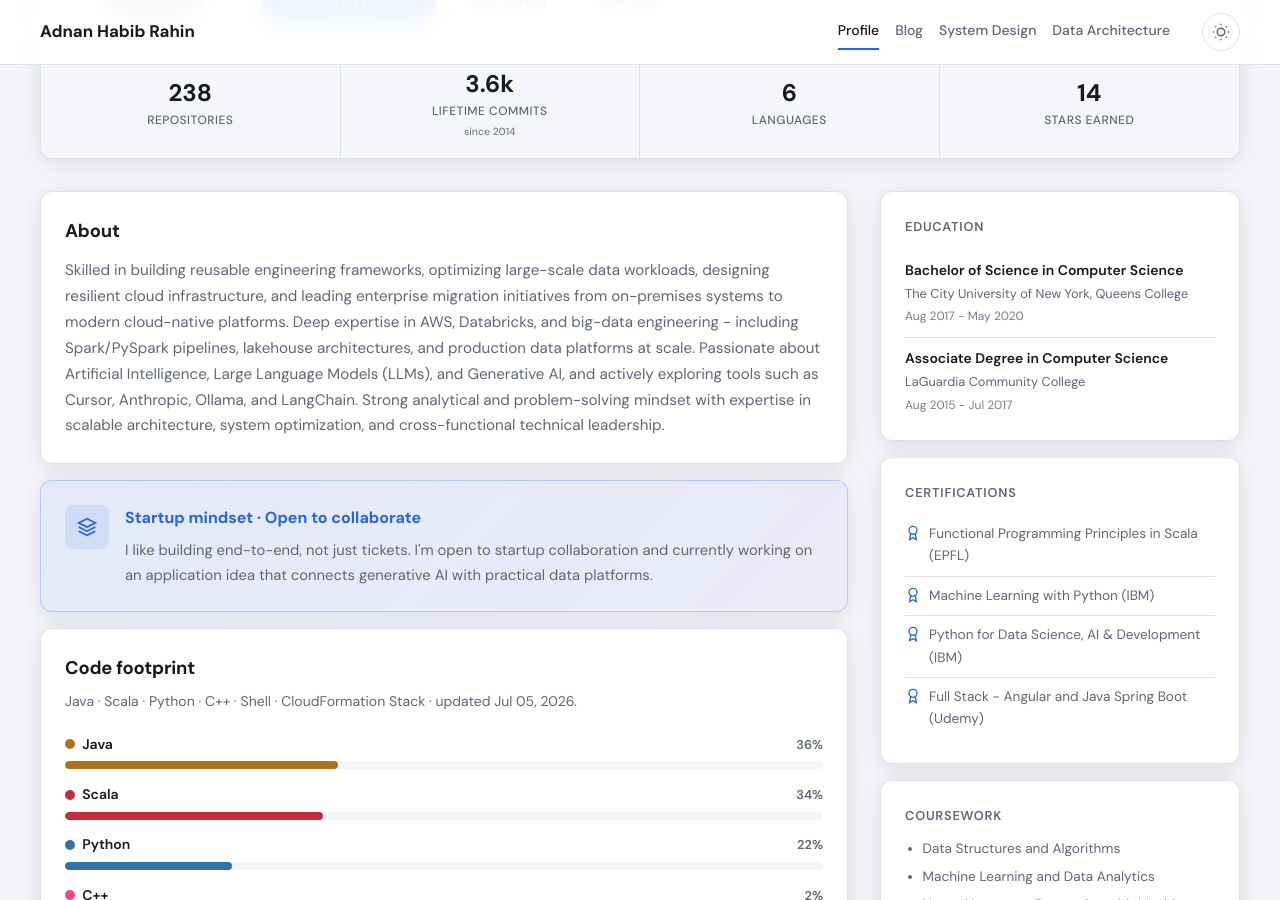
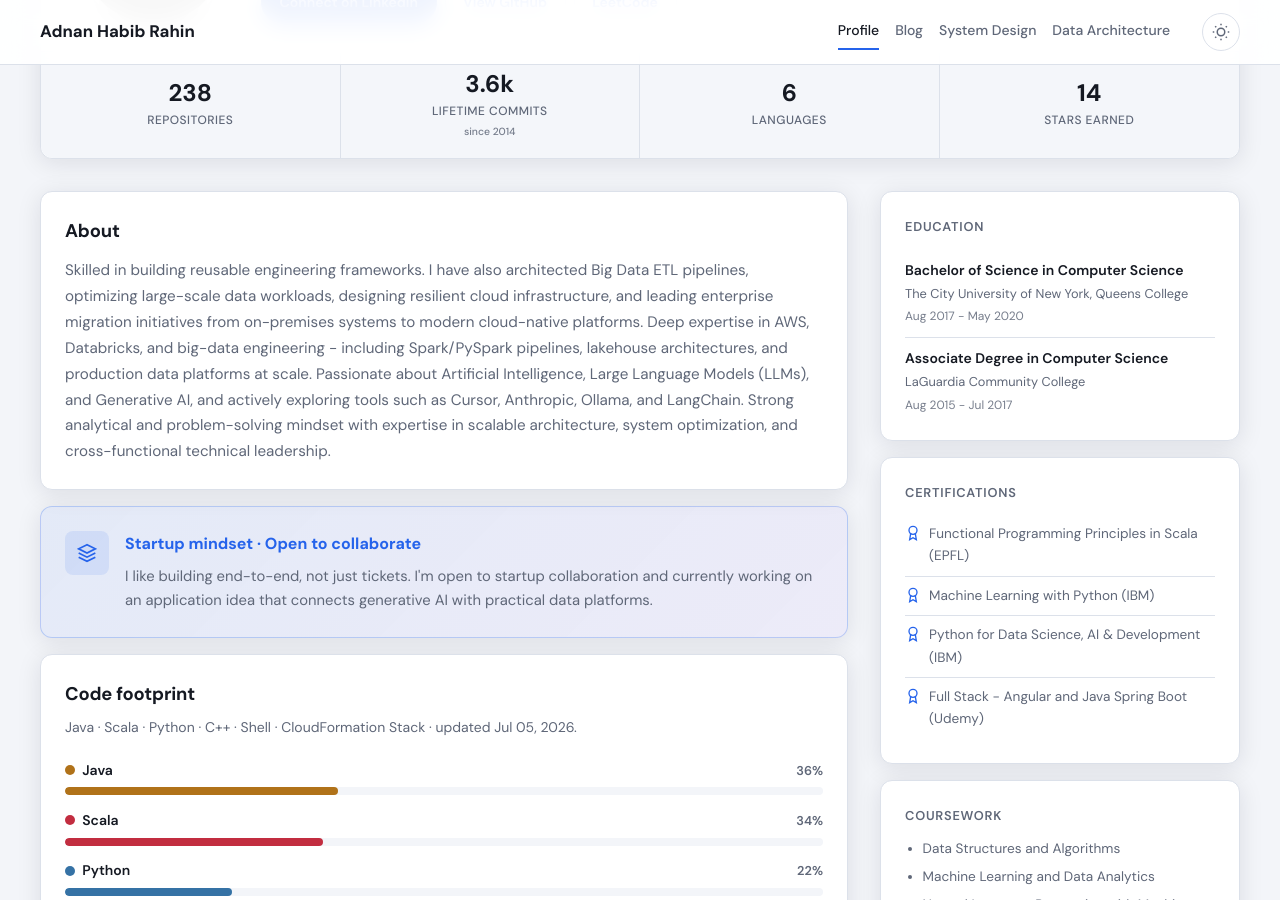
Before and after one commit to adnanrahin/adnanrahin.github.io, a Jekyll site: the page built from index.html, in a window 1280 px wide and 900 px high, scrolled down 434 px. Built offline with Jekyll 4.4.1, drawn with Linux system fonts in a browser that asks for light colours; grey boxes are pictures that could not be loaded.

Commit message:
Mention Big Data ETL pipeline architecture in about
Co-authored-by: Cursor <cursoragent@cursor.com>

```diff
--- a/_data/profile.yml
+++ b/_data/profile.yml
@@ -14,14 +14,15 @@ social:
   email: mailto:adnan.rahin@outlook.com
 
 about: >
-  Skilled in building reusable engineering frameworks, optimizing large-scale data workloads,
-  designing resilient cloud infrastructure, and leading enterprise migration initiatives from
-  on-premises systems to modern cloud-native platforms. Deep expertise in AWS, Databricks, and
-  big-data engineering - including Spark/PySpark pipelines, lakehouse architectures, and
-  production data platforms at scale. Passionate about Artificial Intelligence, Large Language
-  Models (LLMs), and Generative AI, and actively exploring tools such as Cursor, Anthropic,
-  Ollama, and LangChain. Strong analytical and problem-solving mindset with expertise in
-  scalable architecture, system optimization, and cross-functional technical leadership.
+  Skilled in building reusable engineering frameworks. I have also architected Big Data ETL
+  pipelines, optimizing large-scale data workloads, designing resilient cloud infrastructure,
+  and leading enterprise migration initiatives from on-premises systems to modern cloud-native
+  platforms. Deep expertise in AWS, Databricks, and big-data engineering - including
+  Spark/PySpark pipelines, lakehouse architectures, and production data platforms at scale.
+  Passionate about Artificial Intelligence, Large Language Models (LLMs), and Generative AI,
+  and actively exploring tools such as Cursor, Anthropic, Ollama, and LangChain. Strong
+  analytical and problem-solving mindset with expertise in scalable architecture, system
+  optimization, and cross-functional technical leadership.
 
 startup:
   headline: Startup mindset · Open to collaborate
```
